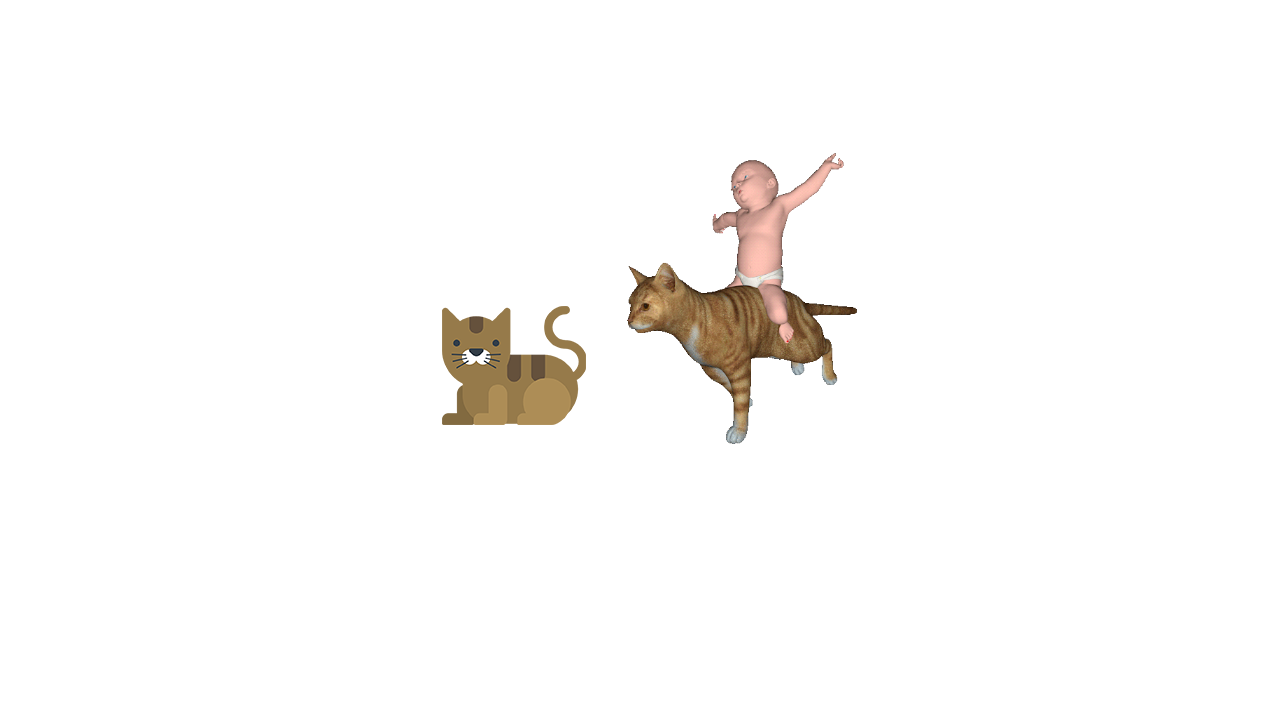
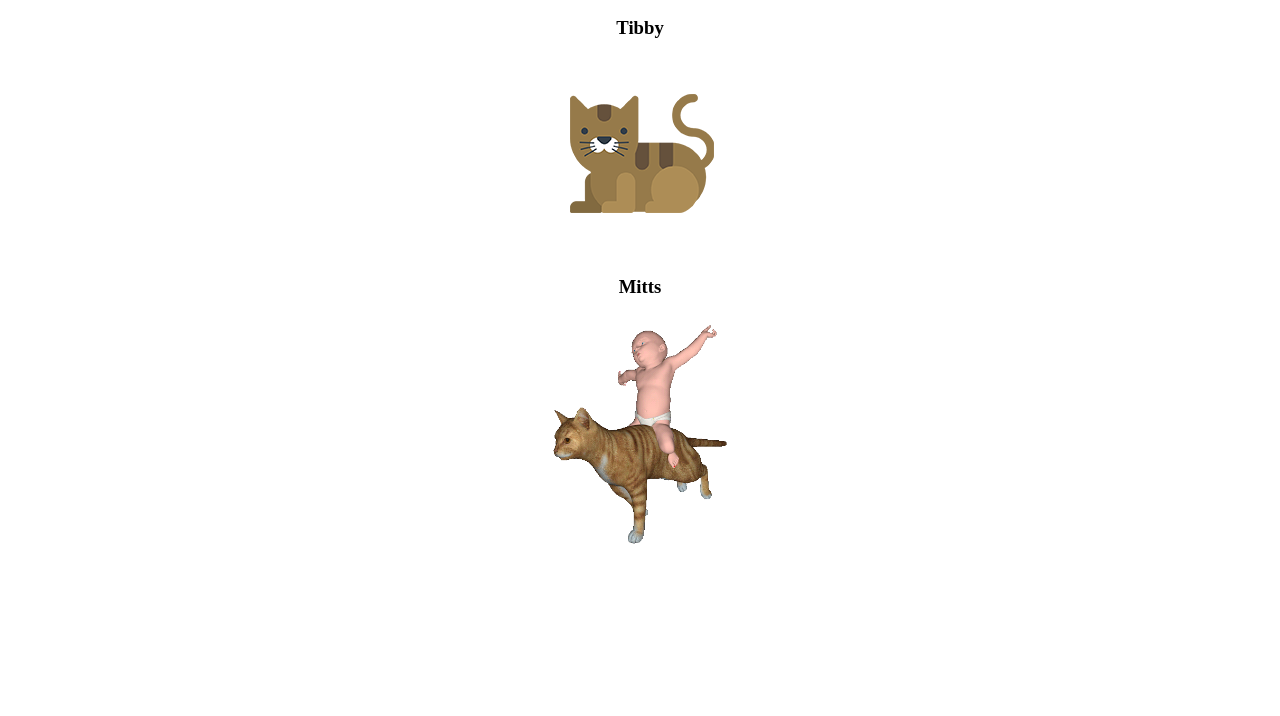
Before and after one commit to jermhern/cat-clicker, a plain HTML site: page index.html in a window 1280 px wide. Shown: the part 84-800 px from the top of the page. Drawn offline with Linux system fonts and the light colour scheme; a web font is replaced by a local one.

Commit message:
added second cat with title

```diff
--- a/css/styles.css
+++ b/css/styles.css
@@ -4,14 +4,6 @@ body {
 .header {
 	text-align: center;
 	background: linear-gradient(to right, #00ffff 0%, #66ff66 100%);
-	margin-right: 200px;
-	margin-left: 200px;
-}
-
-/*place where both of the cat images sit*/
-.catimg-container {
-	text-align: center;
-	display: block;
 	margin-right: auto;
 	margin-left: auto;
 }
@@ -25,13 +17,20 @@ body {
 
 /*cat images */
 .cat {
-	margin-top: 20%;
+	display: block;
+	margin-left: auto;
+	margin-right: auto;
+	text-align: center;
 }
 .cat:active {
-	transform: scale(1.25,1.25);
+	transform: scale(1.05,1.05);
 }
 
 .catDos {
-	height: 20%;
-	width: 20%;
+	width: 15%;
+	height: 15%;
+	display: block;
+	margin-left: auto;
+	margin-right: auto;
+	text-align: center;
 }
--- a/index.html
+++ b/index.html
@@ -12,10 +12,12 @@
 		<h3 class="clicks">Clicks: <span class="level-text">0</span></h3>
 	</div>
 
-	<div class="catimg-container">
-		<img class="cat" src="./img/kitty.png">
-		<img class="catDos" src="./img/cat2.gif">
-	</div>
+
+	<h3 class="tibbyName" style="text-align: center;"></h3>
+	<img class="cat" src="./img/kitty.png" width="width">
+	<h3 class="mittsName" style="text-align: center;"></h3>
+	<img class="catDos" src="./img/cat2.gif" width="width">
+
 	<script type="text/javascript" src="./js/script.js"></script>
 </body>
 </html>
--- a/js/script.js
+++ b/js/script.js
@@ -3,6 +3,13 @@ let catClick = 0;
 
 // var for audio
 const meow = new Audio('meow.mp3');
+const humanMeow = new Audio('human.mp3');
+
+// add names to screen
+document.querySelector('.tibbyName').innerHTML = 'Tibby';
+document.querySelector('.mittsName').innerHTML = 'Mitts';
+
+
 
 // add one click to screen when player clicks on kitty
 document.querySelector('.cat').addEventListener('click', function() {
@@ -18,3 +25,14 @@ document.querySelector('.cat').addEventListener('click', function() {
 		meow.play();
 	}
 });
+
+document.querySelector('.catDos').addEventListener('click', function() {
+
+	catClick++;
+
+	document.querySelector('.level-text').innerHTML = catClick;
+
+	if(catClick % 10 === 0) {
+		humanMeow.play();
+	}
+});
```
Also changed, not shown: 1 other file.
